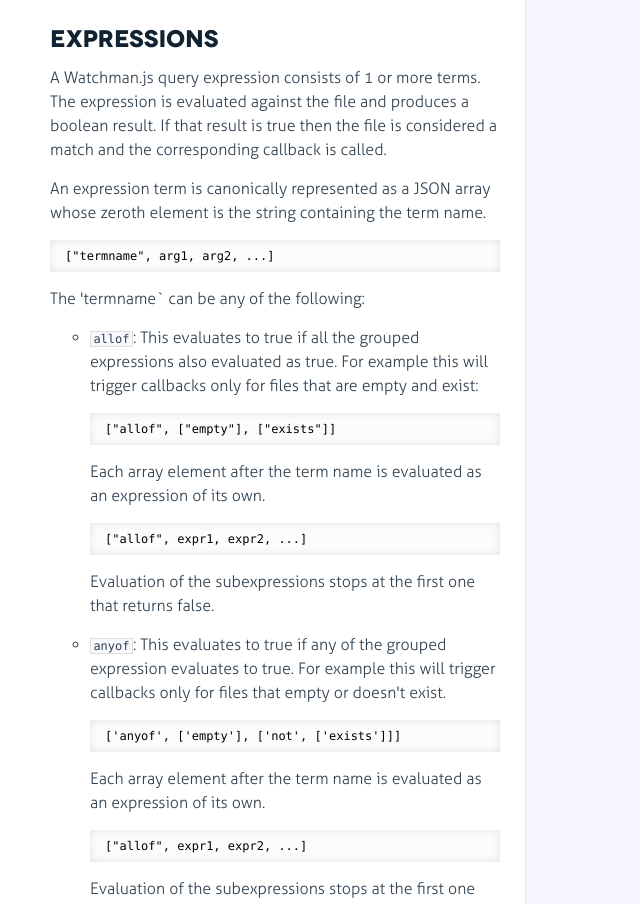
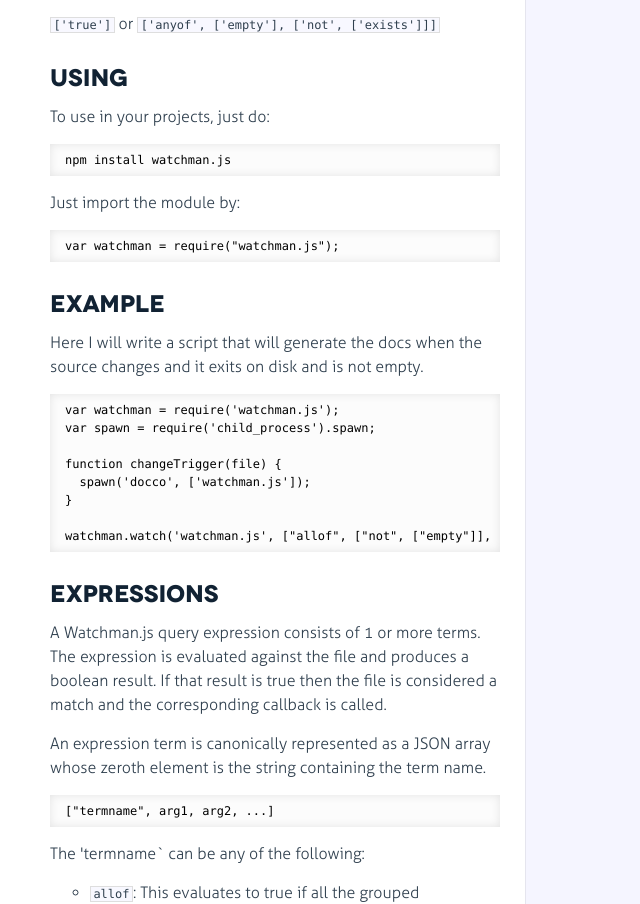
Before and after one commit to ngsankha/watchman.js, a website: page docs/watchman.html in a window 1280 px wide. Shown: the part 655-1559 px from the top of the page, without its empty margins (0-640 px from the left). Drawn offline with Linux system fonts and the light colour scheme.

Commit message:
Updated the docs, etc.

```diff
--- a/docs/watchman.html
+++ b/docs/watchman.html
@@ -28,13 +28,29 @@
                 <a class="pilcrow" href="#section-1">&#182;</a>
               </div>
               <p><strong>Project maintained by <a href="https://github.com/sankha93">sankha93</a> | View on <a href="https://github.com/sankha93/watchman.js">Github</a> </strong></p>
-<p>A file watching API with a powerful expression parser</p>
+<p>A file watching API with a powerful expression parser.</p>
+<p>Inspired from <a href="https://github.com/facebook/watchman">watchman by Facebook</a>.</p>
 <h2>Purpose</h2>
 <p>Watchman.js exists to watch files and raise events when files change (or get deleted/added). It can trigger actions (such as recompiling files) by matching the expressions when the files change.</p>
 <h2>Concepts</h2>
 <p>Watchman.js can watch one or more files or directory trees. It matches the files that have changed against its corresponding expression. If the expression validates to be true the callback for that event is called.</p>
 <p>The expression has to be a valid JavaScript Array. It will have tokens which can be expressions themselves, thus allowing you to next expressions. For example, a valid expression would be:</p>
 <p><code>[&#39;true&#39;]</code> or <code>[&#39;anyof&#39;, [&#39;empty&#39;], [&#39;not&#39;, [&#39;exists&#39;]]]</code></p>
+<h2>Using</h2>
+<p>To use in your projects, just do:</p>
+<pre><code>npm install watchman.js</code></pre>
+<p>Just import the module by:</p>
+<pre><code>var watchman = require(&quot;watchman.js&quot;);</code></pre>
+<h2>Example</h2>
+<p>Here I will write a script that will generate the docs when the source changes and it exits on disk and is not empty.</p>
+<pre><code>var watchman = require(&#39;watchman.js&#39;);
+var spawn = require(&#39;child_process&#39;).spawn;
+
+function changeTrigger(file) {
+  spawn(&#39;docco&#39;, [&#39;watchman.js&#39;]);
+}
+
+watchman.watch(&#39;watchman.js&#39;, [&quot;allof&quot;, [&quot;not&quot;, [&quot;empty&quot;]], [&quot;exists&quot;]], {change: changeTrigger});</code></pre>
 <h2>Expressions</h2>
 <p>A Watchman.js query expression consists of 1 or more terms. The expression is evaluated against the file and produces a boolean result. If that result is true then the file is considered a match and the corresponding callback is called.</p>
 <p>An expression term is canonically represented as a JSON array whose zeroth element is the string containing the term name.</p>
```
Also changed, not shown: watchman.js (+28 -1 lines), README.md, 1 other file.
